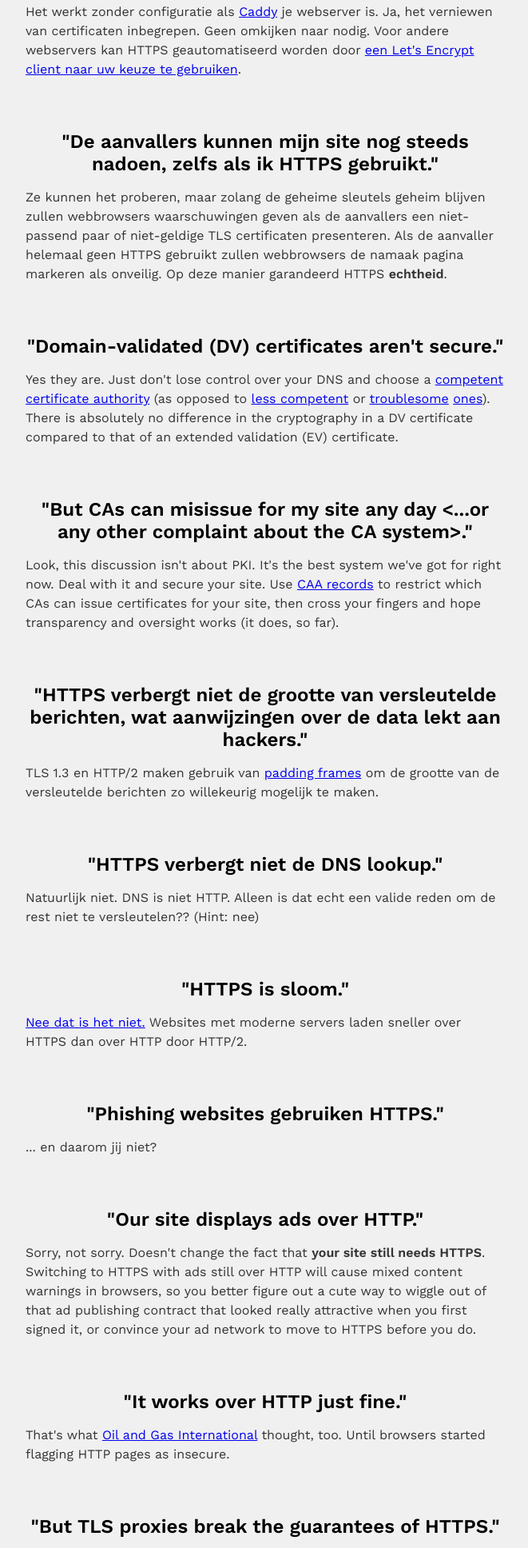
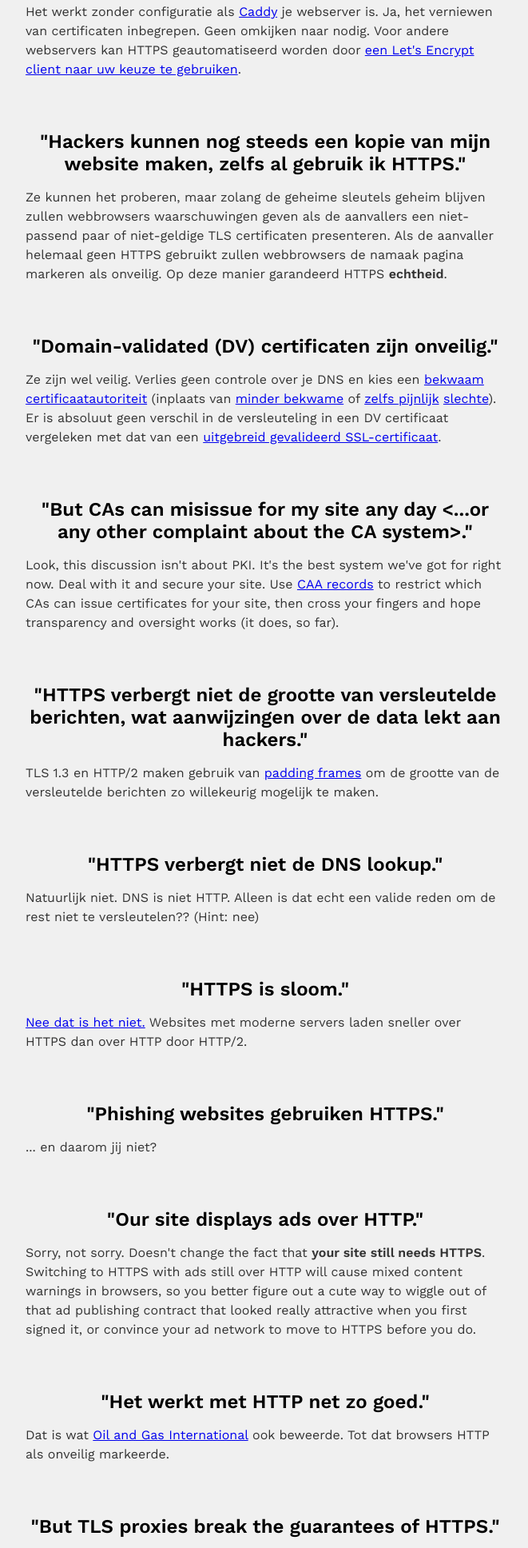
Before and after one commit to emansom/heeftmijnwebsitehttpsnodig.nl, a plain HTML site: page index.html in a window 1280 px wide. Shown: the part 1438-3374 px from the top of the page at 80% size, without its empty margins (308-969 px from the left). Drawn offline with nearby package versions, Linux system fonts and the light colour scheme.

Commit message:
Moar translations

```diff
--- a/index.html
+++ b/index.html
@@ -57,14 +57,14 @@
 		Het werkt zonder configuratie als <a href="https://caddyserver.com">Caddy</a> je webserver is. Ja, het verniewen van certificaten inbegrepen. Geen omkijken naar nodig. Voor andere webservers kan HTTPS geautomatiseerd worden door <a href="https://letsencrypt.org/docs/client-options/">een Let's Encrypt client naar uw keuze te gebruiken</a>.
 	</p>
 
-	<h2>"De aanvallers kunnen mijn site nog steeds nadoen, zelfs als ik HTTPS gebruikt."</h2>
+	<h2>"Hackers kunnen nog steeds een kopie van mijn website maken, zelfs al gebruik ik HTTPS."</h2>
 	<p>
 		Ze kunnen het proberen, maar zolang de geheime sleutels geheim blijven zullen webbrowsers waarschuwingen geven als de aanvallers een niet-passend paar of niet-geldige TLS certificaten presenteren. Als de aanvaller helemaal geen HTTPS gebruikt zullen webbrowsers de namaak pagina markeren als onveilig. Op deze manier garandeerd HTTPS  <b>echtheid</b>.
 	</p>
 
-	<h2>"Domain-validated (DV) certificates aren't secure."</h2>
+	<h2>"Domain-validated (DV) certificaten zijn onveilig."</h2>
 	<p>
-		Yes they are. Just don't lose control over your DNS and choose a <a href="https://letsencrypt.org">competent certificate authority</a> (as opposed to <a href="https://www.godaddy.com/garage/godaddy/information-about-ssl-bug/">less competent</a> or <a href="https://groups.google.com/a/chromium.org/d/msg/blink-dev/eUAKwjihhBs/rpxMXjZHCQAJ">troublesome</a> <a href="https://bugzilla.mozilla.org/show_bug.cgi?id=1311713">ones</a>). There is absolutely no difference in the cryptography in a DV certificate compared to that of an extended validation (EV) certificate.
+    Ze zijn wel veilig. Verlies geen controle over je DNS en kies een <a href="https://letsencrypt.org">bekwaam certificaatautoriteit</a> (inplaats van <a href="https://www.godaddy.com/garage/godaddy/information-about-ssl-bug/">minder bekwame</a> of <a href="https://groups.google.com/a/chromium.org/d/msg/blink-dev/eUAKwjihhBs/rpxMXjZHCQAJ">zelfs pijnlijk</a> <a href="https://bugzilla.mozilla.org/show_bug.cgi?id=1311713">slechte</a>). Er is absoluut geen verschil in de versleuteling in een DV certificaat vergeleken met dat van een <a href="https://nl.wikipedia.org/wiki/Uitgebreid_gevalideerd_SSL-certificaat">uitgebreid gevalideerd SSL-certificaat</a>.
 	</p>
 
 	<h2>"But CAs can misissue for my site any day &lt;...or any other complaint about the CA system&gt;."</h2>
@@ -97,9 +97,9 @@
 		Sorry, not sorry. Doesn't change the fact that <b>your site still needs HTTPS</b>. Switching to HTTPS with ads still over HTTP will cause mixed content warnings in browsers, so you better figure out a cute way to wiggle out of that ad publishing contract that looked really attractive when you first signed it, or convince your ad network to move to HTTPS before you do.
 	</p>
 
-	<h2>"It works over HTTP just fine."</h2>
+	<h2>"Het werkt met HTTP net zo goed."</h2>
 	<p>
-		That's what <a href="https://arstechnica.com/security/2017/03/firefox-gets-complaint-for-labeling-unencrypted-login-page-insecure/">Oil and Gas International</a> thought, too. Until browsers started flagging HTTP pages as insecure.
+		Dat is wat <a href="https://arstechnica.com/security/2017/03/firefox-gets-complaint-for-labeling-unencrypted-login-page-insecure/">Oil and Gas International</a> ook beweerde. Tot dat browsers HTTP als onveilig markeerde.
 	</p>
 
 	<h2>"But TLS proxies break the guarantees of HTTPS."</h2>
@@ -108,7 +108,9 @@
 	</p>
 
 	<h2>"At least I can still serve my site over both HTTP and HTTPS."</h2>
+  <h2>"Iniedergeval kan ik mijn website beide over HTTP en HTTPS serveren"</h2>
 	<p>
+    De enige rol die poort 80 op je server zou moeten spelen is dat van het doorsturen van alle aanvragen naar poort 443.
 		The only reason you should open port 80 on your server is to redirect all requests to port 443 and then close the connection on port 80. (Someday, maybe we can drop port 80 altogether.)
 	</p>
 
```
